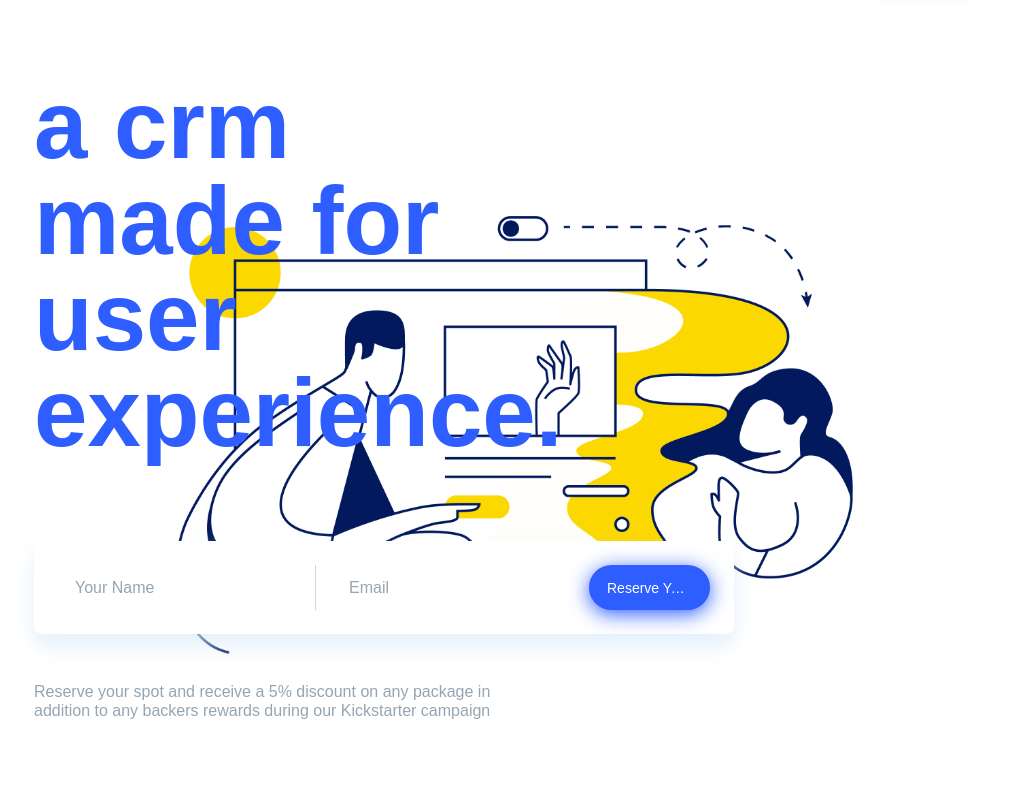
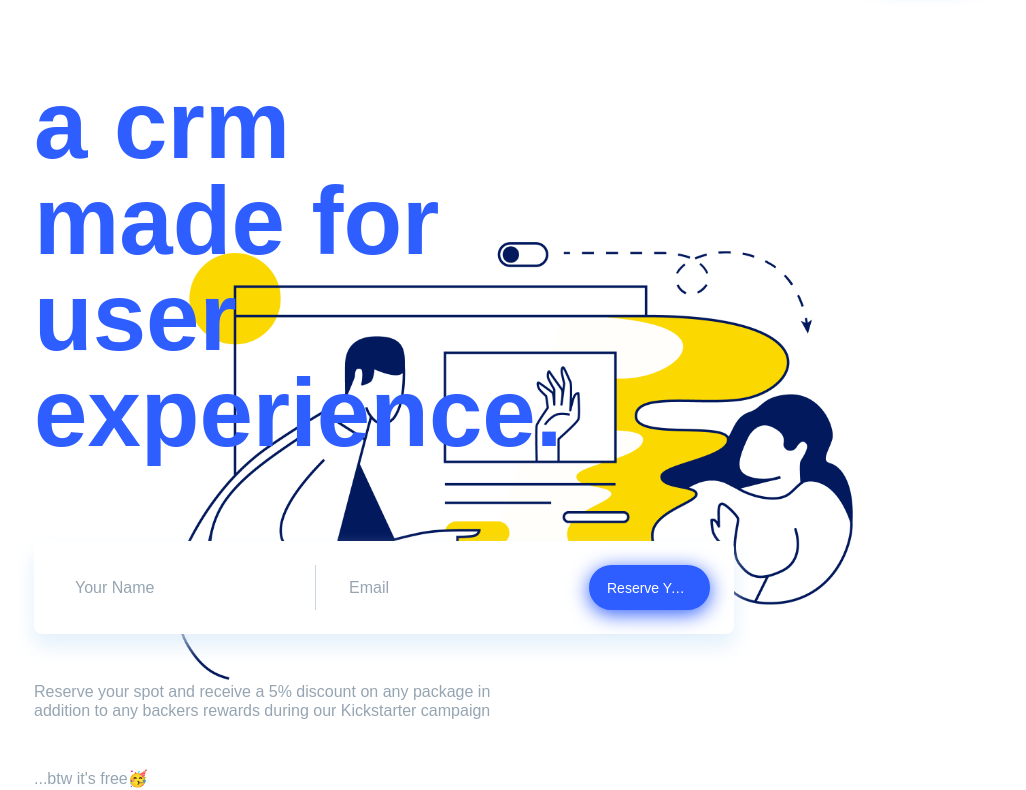
Before and after one commit to FrankAdamo/loopuin-website, a website: page index.html in a window 1280 px wide. Shown: the part 163-953 px from the top of the page, without its empty margins (126-1152 px from the left). Drawn offline with Linux system fonts and the light colour scheme; files whose address does not match are found by name; a web font is replaced by a local one.

Commit message:
its free

```diff
--- a/css/index.css
+++ b/css/index.css
@@ -327,7 +327,7 @@
           width: 100%; } }
     .page-header .content p {
       max-width: 464px;
-      margin-top: 48px; }
+      margin: 48px 0 0; }
       @media (max-width: 768px) {
         .page-header .content p {
           text-align: center;
--- a/index.html
+++ b/index.html
@@ -66,6 +66,7 @@
                     </div>
                     <p class="text-gray">Reserve your spot and receive a 5% discount on any package in addition to any
                         backers rewards during our Kickstarter campaign</p>
+                        <p class="text-gray">...btw it's free🥳</p>
 
                 </div>
             </div>
--- a/scss/styles.scss
+++ b/scss/styles.scss
@@ -405,7 +405,7 @@
 
     p {
       max-width: 464px;
-      margin-top: 48px;
+      margin: 48px 0 0;
 
       @media (max-width: $break-phone) {
         text-align: center;
```
Also changed, not shown: css/styles.css.
